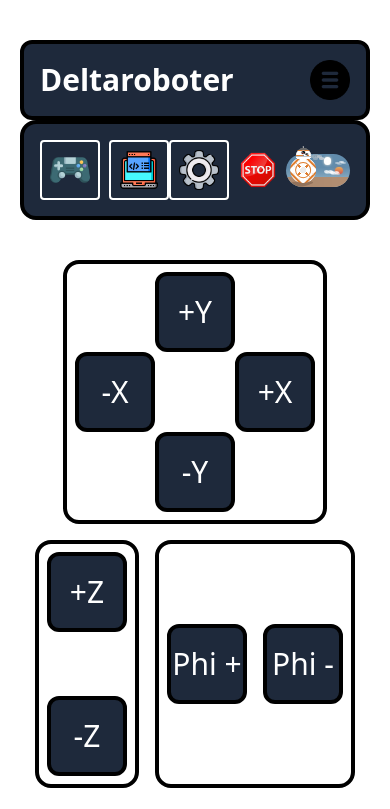
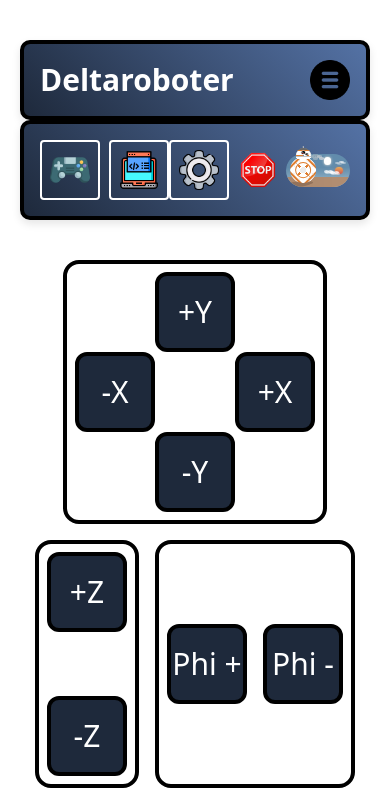
Before and after one commit to MayarAnon/Deltaroboter, a React (Create React App) app in the folder Frontend/: page / in a window 390 px wide. Shown: the top 809 px of the page. Built offline with nearby package versions, Linux system fonts and the light colour scheme.

Commit message:
linear Gradient color to header,Editor styled

```diff
--- a/Frontend/src/Components/GCodeEditor.js
+++ b/Frontend/src/Components/GCodeEditor.js
@@ -1,24 +1,14 @@
 import React, { useState, useEffect } from "react";
 import AceEditor from "react-ace";
-import { v4 as uuidv4 } from "uuid";
 import "../styles/aceEditorStyles.css";
-import * as sequenceStorage from "../utils/sequenceStorage";
-import {
-  parseGCodeToSequence,
-  convertSequencesToGCode,
-} from "../utils/parseGCode";
 import "ace-builds/src-noconflict/theme-github";
-import RobotStateDisplay from "./robotstate";
 import { useRecoilState } from "recoil";
-import { settingAtom,gCodeStringAtom } from "../utils/atoms";
+import { settingAtom, gCodeStringAtom } from "../utils/atoms";
 require("../utils/gcode_mode");
 
-
 const GCodeEditor = () => {
-
-  const [sharedString, setSharedString ] =  useRecoilState(gCodeStringAtom);
+  const [sharedString, setSharedString] = useRecoilState(gCodeStringAtom);
   const [gCode, setGCode] = useState("");
-
 
   const sequenceToEdit = 1;
 
@@ -32,13 +22,11 @@ const GCodeEditor = () => {
   const handleGCodeChange = (newValue) => {
     setGCode(newValue);
 
-      setSharedString((prevSettings) => ({
-        ...prevSettings,
-        content: newValue,
-      }))
+    setSharedString((prevSettings) => ({
+      ...prevSettings,
+      content: newValue,
+    }));
   };
-
-
 
   return (
     <>
@@ -56,7 +44,6 @@ const GCodeEditor = () => {
           }}
         />
       </div>
-     <RobotStateDisplay  />
     </>
   );
 };
--- a/Frontend/src/Components/Header.jsx
+++ b/Frontend/src/Components/Header.jsx
@@ -60,7 +60,7 @@ const Header = () => {
   const toggle = () => {
     setIcon((prevIcon) => {
       const newIconValue = prevIcon + 1;
-      if (newIconValue === 2) {
+      if (newIconValue === 4) {
         setIsModalOpen(true);
         return 0;
       }
@@ -74,7 +74,29 @@ const Header = () => {
   const closeModal = () => {
     setIsModalOpen(false);
   };
+  function lightenHexColor(hex, percent) {
+    // Zuerst die Hex-Farbe in R, G, B umwandeln
+    let r = parseInt(hex.slice(1, 3), 16);
+    let g = parseInt(hex.slice(3, 5), 16);
+    let b = parseInt(hex.slice(5, 7), 16);
 
+    // Helligkeit anpassen
+    r = parseInt(r * (100 + percent) / 100);
+    g = parseInt(g * (100 + percent) / 100);
+    b = parseInt(b * (100 + percent) / 100);
+
+    // Sicherstellen, dass die Werte im gültigen Bereich bleiben
+    r = Math.min(255, r);
+    g = Math.min(255, g);
+    b = Math.min(255, b);
+
+    // Zurück in Hex konvertieren
+    r = r.toString(16).padStart(2, '0');
+    g = g.toString(16).padStart(2, '0');
+    b = b.toString(16).padStart(2, '0');
+
+    return `#${r}${g}${b}`;
+  }
   return (
     <>
       <ConfirmationModal
@@ -84,7 +106,10 @@ const Header = () => {
         onClose={closeModal}
       ></ConfirmationModal>
       <div
-        style={{ backgroundColor: settings.color }}
+        style={{
+        background: `linear-gradient(45deg, ${settings.color}, ${lightenHexColor(settings.color,180)})`,
+        boxShadow: '0 4px 8px rgba(0, 0, 0, 0.1)',
+        borderRadius: '10px'}}
         className={`p-4 text-white rounded-xl font-bold  mt-10 mx-5 flex items-center justify-between border-4 border-black`}
       >
         <div className="text-3xl sm:text-l flex item-center">
@@ -127,11 +152,6 @@ const Header = () => {
             ></img>
           </button>
 
-          {/*
-          <button onClick={PickPlaceMode} className="px-4 py-2 border-2 border-white rounded hover:bg-black">
-          <img src="Addpositionicon.png" className="object-contain object-center w-10 h-10"></img>
-            </button>
-          */}
           <button
             onClick={SettingsMode}
             className="px-4 py-2 border-2 border-white rounded hover:bg-black"
@@ -152,21 +172,17 @@ const Header = () => {
               alt="Stop"
             ></img>
           </button>
-          {/* <button
-            onClick={toggleDarkMode}
-            className="px-2 py-2 rounded hover:bg-black"
-          >
-            <img
-              src="Darkmodeicon.png"
-              className="object-contain object-center w-10 h-10"
-            ></img>
-          </button> */}
           <BB8Toggle onClick={toggleDarkMode}></BB8Toggle>
         </div>
       </div>
       {isMenuHidden === true && (
         <div
-          style={{ backgroundColor: settings.color }}
+        style={{
+          background: `linear-gradient(45deg, ${settings.color}, ${lightenHexColor(settings.color,180)})`,
+          boxShadow: '0 4px 8px rgba(0, 0, 0, 0.1)',
+          borderRadius: '10px',
+          position: 'relative',
+          overflow: 'hidden'}}
           className="md:hidden mx-5 p-4 border-4 border-black rounded-2xl flex items-center justify-between"
         >
           <div className="flex justify-between items-center w-full">
@@ -191,12 +207,6 @@ const Header = () => {
               ></img>
             </button>
 
-
-            {/*
-              <button onClick={PickPlaceMode} className="px-2 smm:px-4 py-2 border-2 border-white rounded hover:bg-black">
-                <img src="Addpositionicon.png" className="object-contain object-center w-10 h-10"></img>
-              </button>
-              */}
             <button
               onClick={SettingsMode}
               className="px-2 smm:px-4 py-2 border-2 border-white rounded hover:bg-black"
@@ -219,15 +229,7 @@ const Header = () => {
               ></img>
             </button>
             <BB8Toggle onClick={toggleDarkMode}></BB8Toggle>
-            {/* <button
-              onClick={toggleDarkMode}
-              className="px-2 smm:px-4 py-2 rounded hover:bg-black"
-            >
-              <img
-                src="Darkmodeicon.png"
-                className="object-contain object-center w-10 h-10"
-              ></img>
-            </button> */}
+
           </div>
         </div>
       )}
--- a/Frontend/src/styles/aceEditorStyles.css
+++ b/Frontend/src/styles/aceEditorStyles.css
@@ -2,63 +2,37 @@
     display: flex;
     flex-direction: column;
     align-items: center;
-    padding: 10px;
+    padding-top: 10px;
     margin: auto;
+    height: 27rem;
+    /* --color: #E1E1E1;
+  background-color: #F3F3F3;
+  background-image: linear-gradient(0deg, transparent 24%, var(--color) 25%, var(--color) 26%, transparent 27%,transparent 74%, var(--color) 75%, var(--color) 76%, transparent 77%,transparent),
+      linear-gradient(90deg, transparent 24%, var(--color) 25%, var(--color) 26%, transparent 27%,transparent 74%, var(--color) 75%, var(--color) 76%, transparent 77%,transparent);
+  background-size: 55px 55px; */
   }
 
   .gcode-editor .ace_editor {
     width: 100%;
     max-width: 800px;
-    height: 500px;
-    border: 1px solid #d4d4d4;
+    height: 27rem;
+    border: 2px solid #000000;
+    border-radius: 10px;
     margin-bottom: 20px;
-  }
 
-  .save-section button {
-
-    background-color: #007bff;
-    color: white;
-    border: none;
-    border-radius: 5px;
-    cursor: pointer;
-    font-size: 16px;
-    padding: 10px 20px;
-  }
-
-  .save-section input[type="text"] {
-    padding: 10px 20px;
-    font-size: 16px;
-    margin-left: 10px;
-    margin-top: 10px;
-  }
-
-  .gcode-editor .save-section {
-    display: flex;
-    justify-content: center;
-    align-items: center;
-    gap: 10px;
-    width: 100%;
-    flex-wrap: wrap;
   }
 
 
   @media (max-width: 1000px) {
+    .gcode-editor{
+      max-width: 20rem;
+    }
     .gcode-editor .ace_editor {
-      height: 300px;
-      max-width: 600px
+      height: 20rem;
+      max-width: 20rem;
     }
+  }
 
-    .gcode-editor button {
-      font-size: 14px;
-    }
-
-    .gcode-editor input[type="text"] {
-      font-size: 14px;
-      margin-top: 8px;
-      margin-bottom: 8px;
-    }
-
-  }
 
   /* Zusätzliche Stile für die Syntaxhervorhebung, falls nötig */
   .gcode-editor .ace_command {
```
